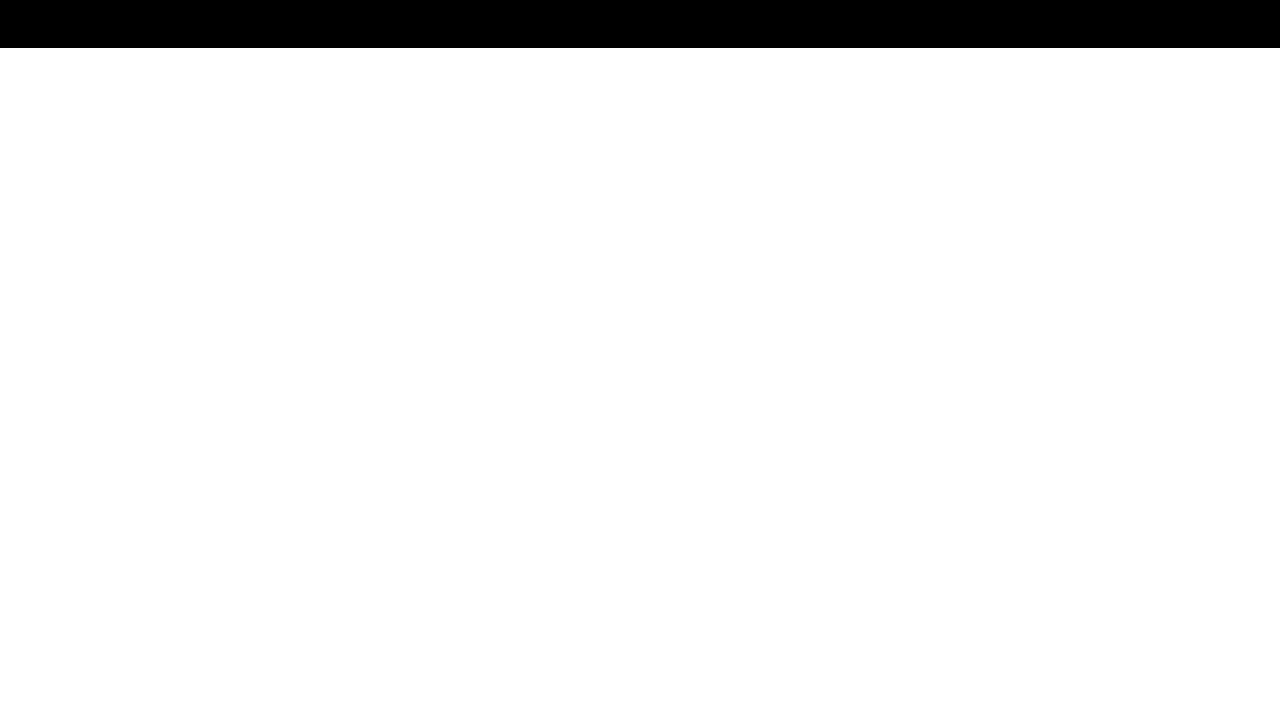
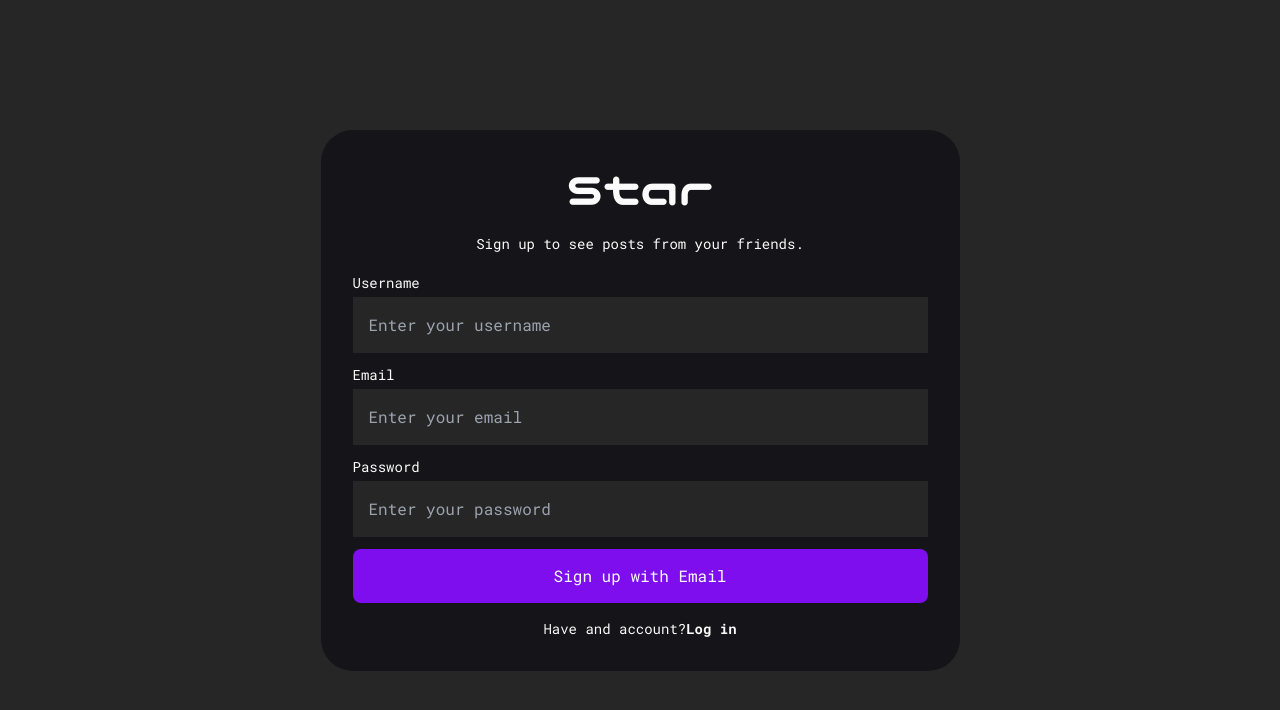
Before and after one commit to FullStack-Elite-Bootcamp-IV/social-media-front, a Next.js app: page /pages/register in a window 1280 px wide. Shown: the top 710 px of the page. Built offline with nearby package versions, Linux system fonts and the light colour scheme.

Commit message:
Register component done, without functionality

```diff
--- a/src/app/pages/register/page.tsx
+++ b/src/app/pages/register/page.tsx
@@ -1,4 +1,4 @@
-'use client'
+"use client";
 
 import { useEffect } from "react";
 import { useAuth } from "../../context/authContext";
@@ -11,11 +11,68 @@ const Register = () => {
   }, []);
 
   return (
-        <main className="bg-black">
-            <h1>Register</h1>
-            <p>Roboto</p>
+    <main className="flex bg-slateGray justify-center items-center h-screen">
+      <section
+        className="flex p-8 flex-col justify-center items-center gap-4 flex-1  rounded-[32px] bg-darkVoid
+        max-w-[639px] max-sm:rounded-none max-sm:w-screen max-sm:h-screen "
+      >
+        <h1 className="text-blancoHueso text-center text-5xl font-normal leading-[52px]">
+          Star
+        </h1>
+        <div className="flex flex-col justify-center items-center gap-2 self-stretch">
+          <p className="text-blancoHueso items-center text-sm font-normal leading-[27px]">
+            Sign up to see posts from your friends.
+          </p>
+        </div>
+        <form className="flex flex-col items-center gap-3 self-stretch">
+          <div className="flex flex-col justify-center items-start gap-1 self-stretch">
+            <label htmlFor="" className="text-blancoHueso text-sm font-normal">
+              Username
+            </label>
+            <input
+              type="text"
+              className="flex h-14 p-4 items-center gap-1 self-stretch bg-slateGray"
+              required
+              placeholder="Enter your username"
+            />
+          </div>
+          <div className="flex flex-col justify-center items-start gap-1 self-stretch">
+            <label htmlFor="" className="text-blancoHueso text-sm  font-normal">
+              Email
+            </label>
+            <input
+              type="text"
+              className="flex h-14 p-4 items-center gap-1 self-stretch bg-slateGray"
+              required
+              placeholder="Enter your email"
+            />
+          </div>
+          <div className="flex flex-col justify-center items-start gap-1 self-stretch">
+            <label htmlFor="" className="text-blancoHueso text-sm font-normal ">
+              Password
+            </label>
+            <input
+              type="text"
+              className="flex h-14 p-4 items-center gap-1 self-stretch bg-slateGray"
+              required
+              placeholder="Enter your password"
+            />
+            <button className="flex py-4 px-6 justify-center items-center gap-1 self-stretch rounded-lg bg-liquidLava mt-2">
+              <div className="flex h-[22px] px-1 justify-center items-center gap-2">
+                <p className="text-blancoHueso text-center text-md font-normal">
+                  Sign up with Email
+                </p>
+              </div>
+            </button>
+          </div>
+        </form>
+        <p className="text-center text-blancoHueso font-normal  text-sm">
+          Have and account?
+          <span className="text-blancoHueso font-extrabold">Log in</span>
+        </p>
+      </section>
     </main>
   );
-}
+};
 
 export default Register;
```
Also changed, not shown: src/app/globals.css (line endings or trailing spaces). Lines whose indentation alone changed are shown as unchanged.
